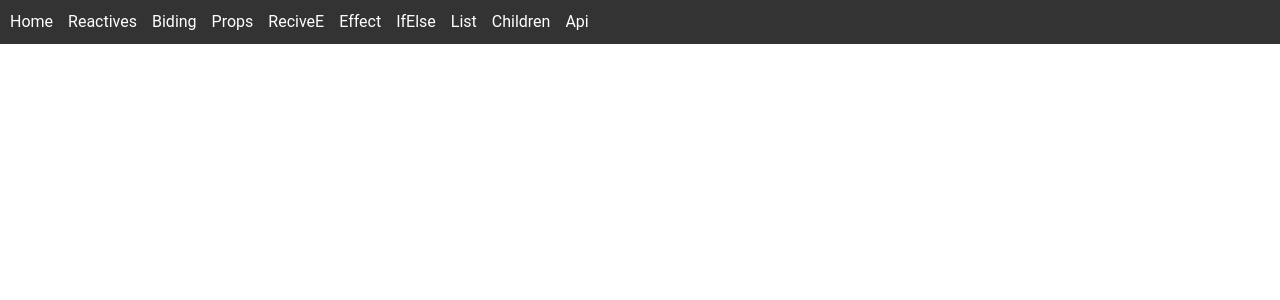
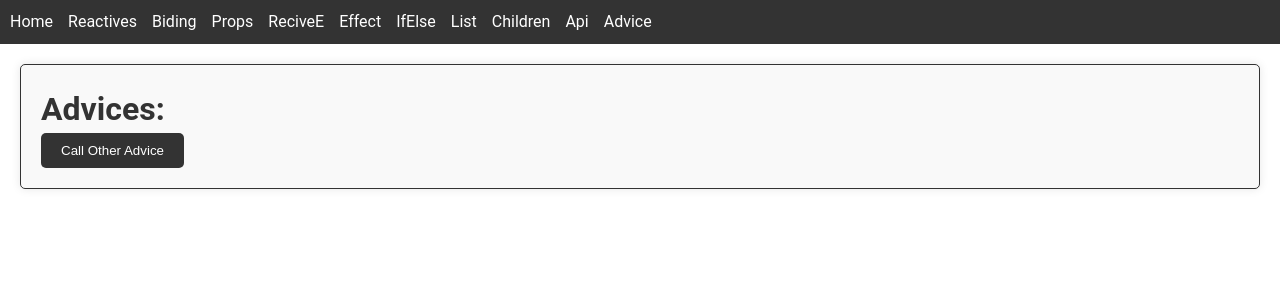
Before and after one commit to SrLuc/Vuejs, a Vue app in the folder vue-project/: page /advice in a window 1280 px wide. Shown: the top 300 px of the page. Built offline with nearby package versions, Linux system fonts and the light colour scheme; no server answers.

Commit message:
adding advices api

```diff
--- /dev/null
+++ b/vue-project/src/components/Advice.vue
@@ -0,0 +1,62 @@
+<script setup>
+import axios from "axios";
+import { ref } from "vue";
+import { onMounted } from "vue";
+
+const advice = ref("");
+
+async function callAdvice() {
+  try {
+    const response = await axios.get("https://api.adviceslip.com/advice");
+    advice.value = response.data.slip.advice;
+  } catch (error) {}
+}
+
+onMounted(callAdvice);
+</script>
+
+<template>
+  <div>
+    <h1>Advices:</h1>
+    <p>
+      {{ advice }}
+    </p>
+    <button @click="callAdvice">Call Other Advice</button>
+  </div>
+</template>
+
+<style scoped>
+h1 {
+  color: #333;
+}
+
+p {
+  color: #666;
+}
+
+button {
+  background-color: #333;
+  color: #fff;
+  padding: 10px 20px;
+  border: none;
+  border-radius: 5px;
+  cursor: pointer;
+}
+
+button:hover {
+  background-color: #396b44;
+}
+
+button:active {
+  background-color: #1a3321;
+}
+
+div {
+  margin: 20px;
+  padding: 20px;
+  border: 1px solid #333;
+  border-radius: 5px;
+  box-shadow: 0 0 10px rgba(0, 0, 0, 0.1);
+  background-color: #f9f9f9;
+}
+</style>
--- a/vue-project/src/components/NavBar.vue
+++ b/vue-project/src/components/NavBar.vue
@@ -11,6 +11,7 @@
       <li><router-link to="/list">List</router-link></li>
       <li><router-link to="/children">Children</router-link></li>
       <li><router-link to="/api">Api</router-link></li>
+      <li><router-link to="/advice">Advice</router-link></li>
     </ul>
   </nav>
 </template>
--- a/vue-project/src/route/route.js
+++ b/vue-project/src/route/route.js
@@ -9,6 +9,7 @@ import IfElse from "../components/IfElse.vue";
 import List from "../components/List.vue";
 import Container from "../components/Container.vue";
 import Api from "../components/Api.vue";
+import Advice from "../components/Advice.vue";
 
 const routes = [
   { path: "/", name: "Home", component: Home },
@@ -30,6 +31,7 @@ const routes = [
   { path: "/list", name: "List", component: List },
   { path: "/children", name: "Children", component: Container },
   { path: "/api", name: "api", component: Api },
+  { path: "/advice", name: "advice", component: Advice },
 ];
 
 const router = createRouter({
```
